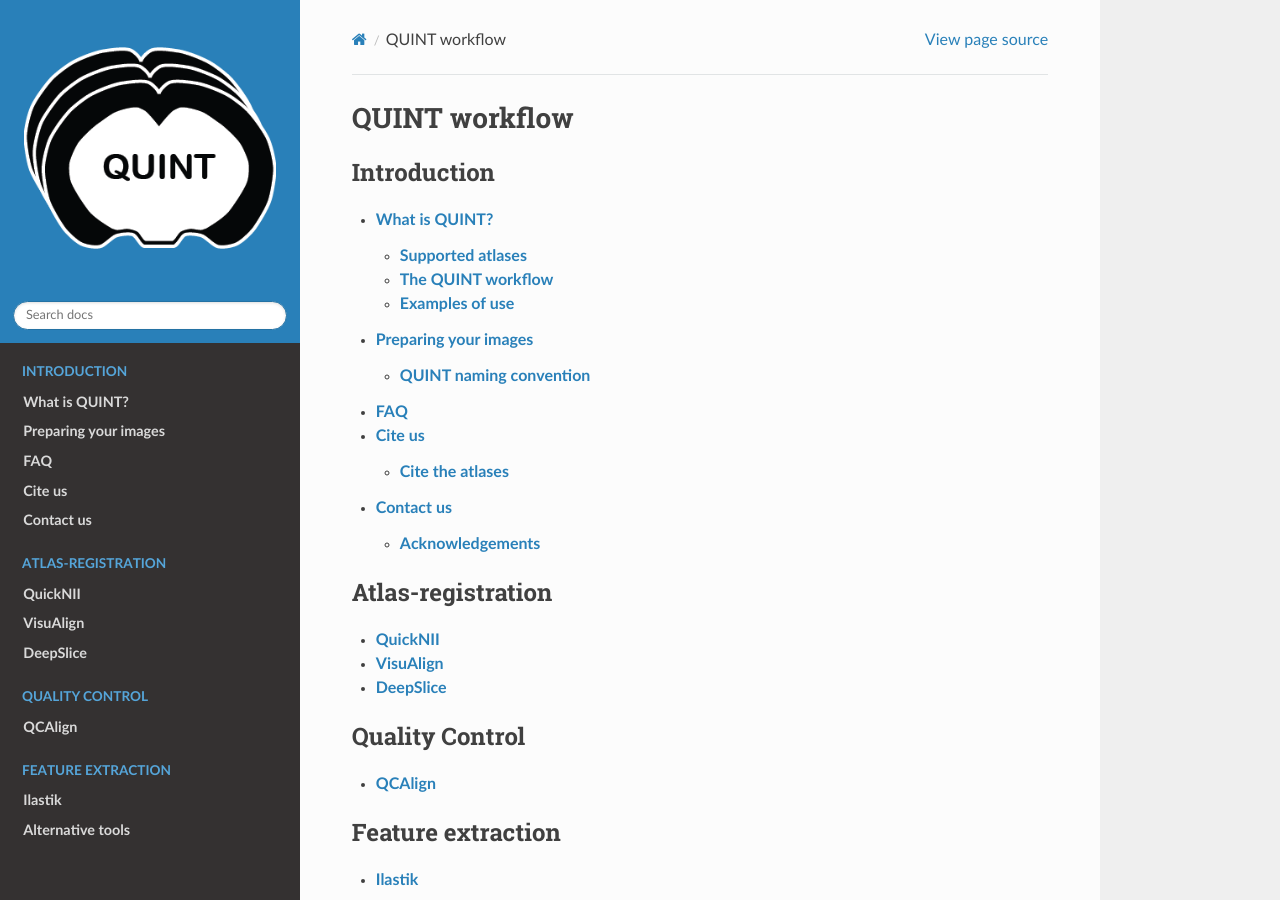
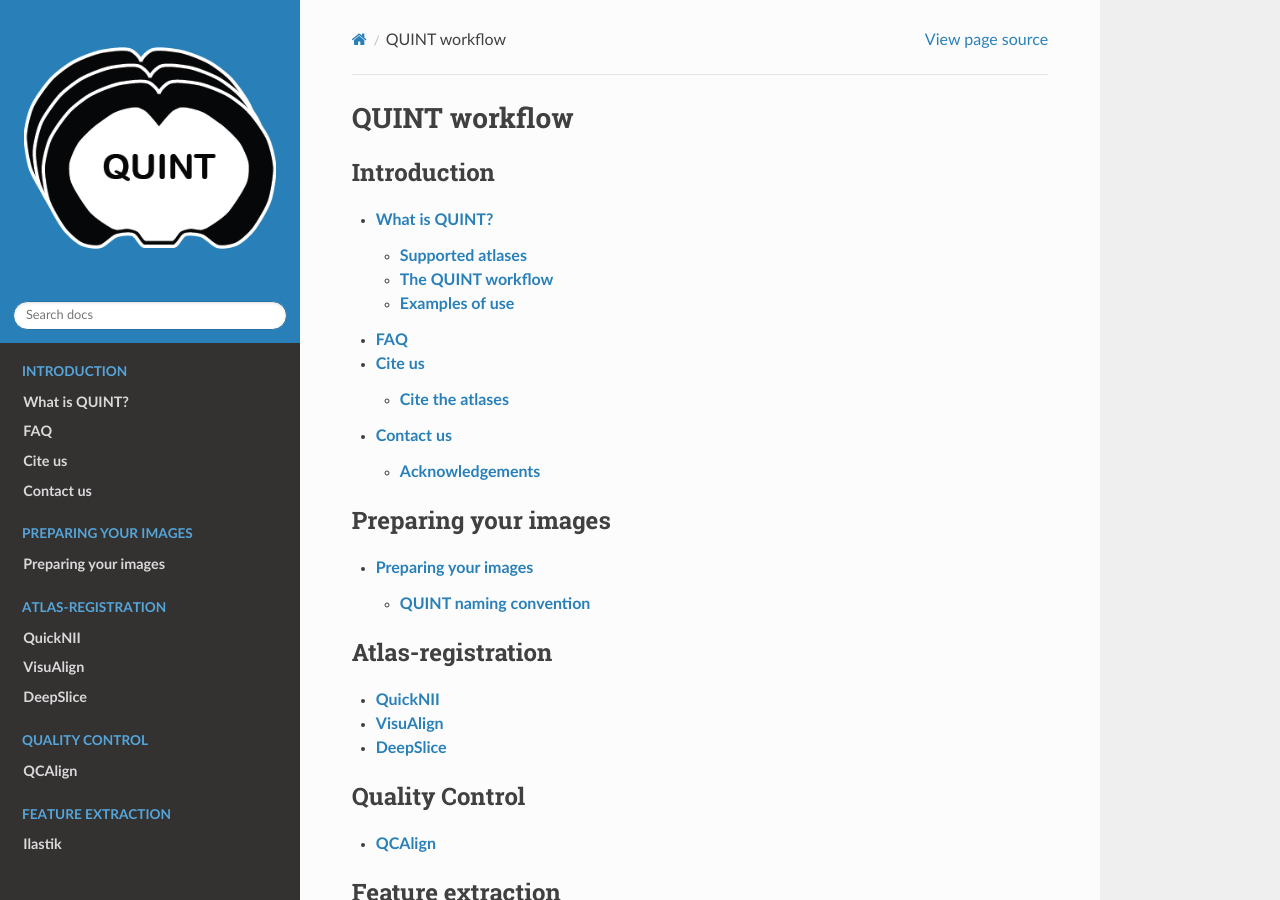
Before and after one commit to Neural-Systems-at-UIO/QUINT_workflow, a Sphinx documentation site: the page built from docs/index.rst, in a window 1280 px wide and 900 px high. Built offline with Sphinx 7.4.7 and the Read the Docs theme 3.1.0, drawn with Linux system fonts in a browser that asks for light colours.

Commit message:
Update index.rst

```diff
--- a/docs/index.rst
+++ b/docs/index.rst
@@ -6,10 +6,15 @@
    :maxdepth: 3
 
    QUINTintro
-   Requirements
    FAQ
    Publications
    Contact
+
+.. toctree::
+   :caption: Preparing your images
+   :maxdepth: 3
+
+   Requirements
 
 .. toctree::
    :caption: Atlas-registration
```
